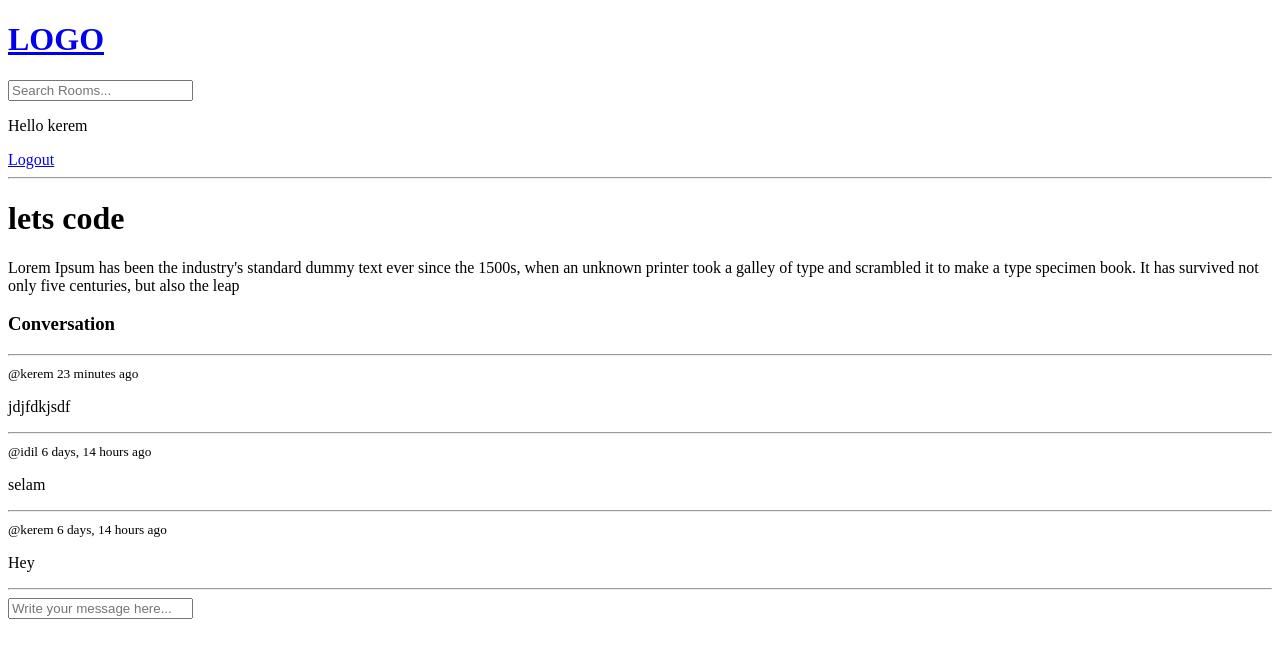
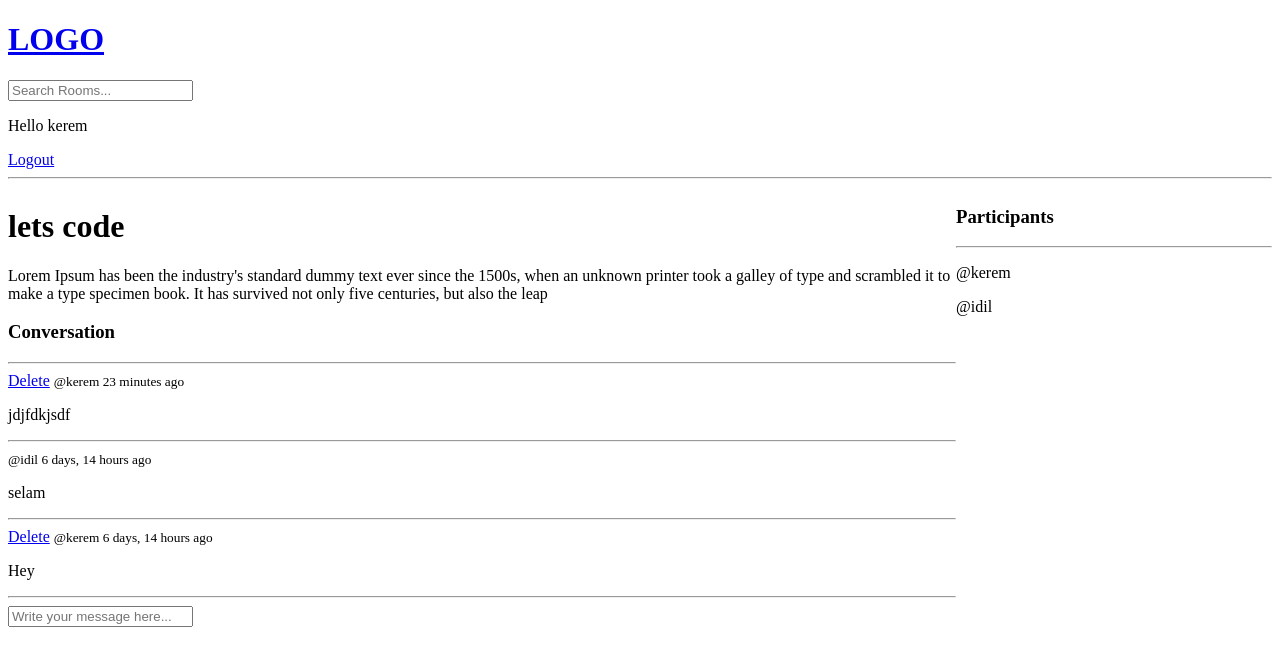
Before and after one commit to kercal/django-blog, a Django app: page /room/2/ in a window 1280 px wide. Shown: the top 666 px of the page. Run offline with Django 4.2, Linux system fonts and the light colour scheme; a user stored in the database is signed in; data comes from the database, SQL or seed files in the repository; both versions use the stored data as it was after the commit.

Commit message:
Added more message functions

```diff
--- a/base/models.py
+++ b/base/models.py
@@ -17,7 +17,7 @@ class Room(models.Model):
   topic = models.ForeignKey(Topic, on_delete=models.SET_NULL, null=True)
   name = models.CharField(max_length=200)
   description = models.TextField(null = True, blank=True)
-  #participants =
+  participants = models.ManyToManyField(User, related_name='participants', blank=True)
   updated = models.DateTimeField(auto_now=True)
   created = models.DateTimeField(auto_now_add=True)
 
--- a/base/templates/base/room.html
+++ b/base/templates/base/room.html
@@ -2,6 +2,20 @@
 
 
 {% block content %}
+
+<style>
+  .room-container{
+    display: grid;
+    grid-template-columns: 3fr 1fr;
+  }
+</style>
+
+
+<div class="room-container">
+
+
+  <div>
+
 
       <h1> {{ room.name }} </h1>
 
@@ -13,6 +27,9 @@
 
         {% for message in room_messages %}
           <div>
+            {% if request.user == message.user%}
+            <a href="{% url 'delete-message' message.id %}">Delete</a>
+            {% endif %}
             <small>@{{message.user}} {{message.created|timesince}} ago </small>
             <p> {{message.body}} </p>
             <hr>
@@ -30,5 +47,18 @@
         </form>
       </div>
       {% endif %}
+  </div>
+
+  <div>
+    <h3>Participants</h3>
+    <hr>
+    {% for user in participants%}
+      <div>
+        <p>@{{user.username}}</p>
+      </div>
+    {% endfor%}
+  </div>
+</div>
+
 
 {% endblock %}
--- a/base/urls.py
+++ b/base/urls.py
@@ -14,5 +14,6 @@ urlpatterns = [
   path('create-room/', views.createRoom, name="create-room"),
   path('update-room/<str:pk>/', views.updateRoom, name="update-room"),
   path('delete-room/<str:pk>/', views.deleteRoom, name="delete-room"),
+  path('delete-message/<str:pk>/', views.deleteMessage, name="delete-message"),
 
 ]
--- a/base/views.py
+++ b/base/views.py
@@ -81,6 +81,7 @@ def home(request):
 def room(request, pk):
     room = Room.objects.get(id=pk)
     room_messages = room.message_set.all().order_by('-created')
+    participants = room.participants.all()
 
     if request.method == 'POST':
         message = Message.objects.create(
@@ -88,9 +89,10 @@ def room(request, pk):
             room = room,
             body = request.POST.get('body')
         )
+        room.participants.add(request.user)
         return redirect('room', pk=room.id)
 
-    context = {'room': room, 'room_messages':room_messages}
+    context = {'room': room, 'room_messages':room_messages, 'participants':participants}
     return render(request, 'base/room.html', context)
 
 @login_required(login_url='login')
@@ -134,3 +136,15 @@ def deleteRoom(request, pk):
         room.delete()
         return redirect('home')
     return render(request, 'base/delete.html', {'obj':room})
+
+@login_required(login_url='login')
+def deleteMessage(request, pk):
+    message = Message.objects.get(id=pk)
+
+    if request.user != message.user:
+        return HttpResponse('denied')
+
+    if request.method == 'POST':
+        message.delete()
+        return redirect('home')
+    return render(request, 'base/delete.html', {'obj':message})
```
Also changed, not shown: base/migrations/0003_alter_room_options_room_participants.py (added), db.sqlite3. Lines whose indentation alone changed are shown as unchanged.
